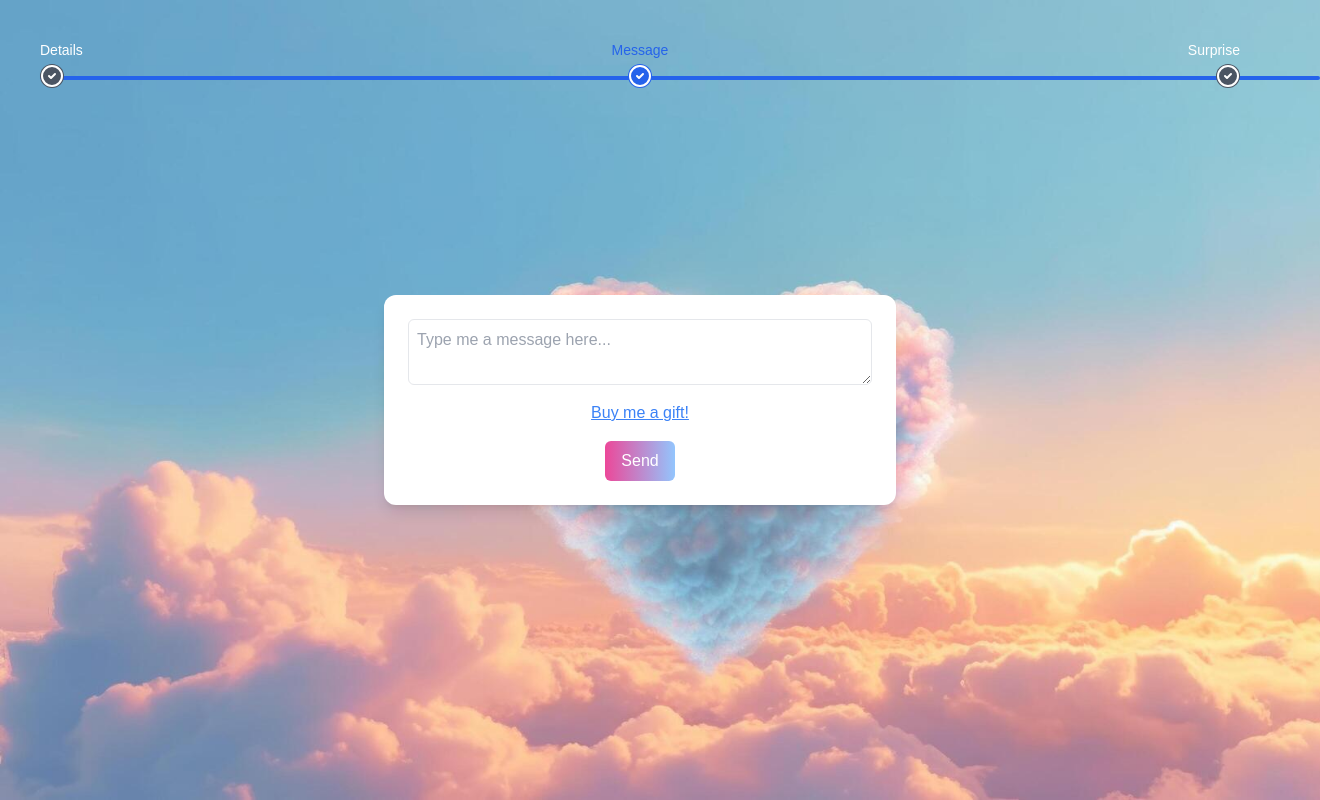
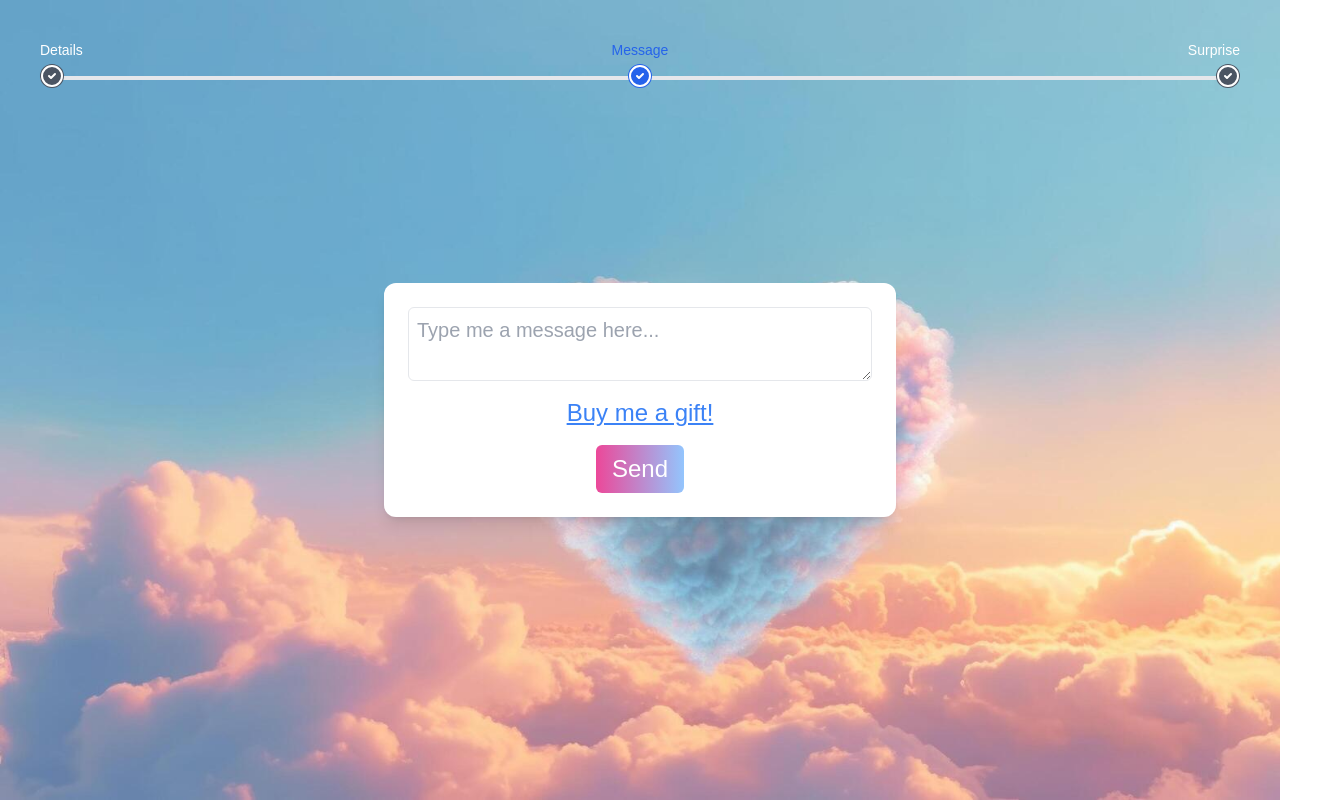
Before and after one commit to dmukaj/cupid, a Next.js app: page /main/message in a window 1280 px wide. Shown: the whole page, 1320 px wide, since content can reach past the window. Built offline with nearby package versions, Linux system fonts and the light colour scheme.

Commit message:
small changes

```diff
--- a/src/app/layout.js
+++ b/src/app/layout.js
@@ -1,7 +1,7 @@
 import { Geist, Geist_Mono } from "next/font/google";
 import "./globals.css";
-import { ProgressBar } from "@/components/ProgressBar";
 import { ProgressProvider } from "@/context/ProgressContext";
+import { MessageProvider } from "@/context/MessageContext";
 
 const geistSans = Geist({
   variable: "--font-geist-sans",
@@ -22,11 +22,13 @@ export default function RootLayout({ children }) {
   return (
     <html lang="en">
       <ProgressProvider>
-        <body
-          className={`${geistSans.variable} ${geistMono.variable} antialiased`}
-        >
-          {children}
-        </body>
+        <MessageProvider>
+          <body
+            className={`${geistSans.variable} ${geistMono.variable} antialiased`}
+          >
+            {children}
+          </body>
+        </MessageProvider>
       </ProgressProvider>
     </html>
   );
--- a/src/app/main/message/Message.jsx
+++ b/src/app/main/message/Message.jsx
@@ -3,13 +3,13 @@
 import React from "react";
 import Link from "next/link";
 import { useState } from "react";
+import { useMessage } from "@/context/MessageContext";
 
 const Message = () => {
-  const [message, setMessage] = useState("");
+  const { message, setMessage } = useMessage("");
   const [clicked, setClicked] = useState(false);
 
   const handleSubmit = (e) => {
-    localStorage.setItem("message", message);
     setClicked(true);
     e.preventDefault();
     console.log(message);
@@ -20,18 +20,18 @@ const Message = () => {
         <div className="flex flex-col items-center w-full gap-4">
           <textarea
             placeholder="Type me a message here..."
-            className="w-full p-2 border rounded-md focus:outline-none focus:ring-2 focus:ring-red-500m cursor-pointer"
+            className="w-full p-2 border rounded-md focus:outline-none focus:ring-2 focus:ring-red-500m cursor-pointer text-md lg:text-lg xl:text-xl"
             value={message}
             onChange={(e) => setMessage(e.target.value)}
           />
           <Link
             href="https://www.amazon.com/"
-            className="text-blue-500 underline"
+            className="text-lg lg:text-xl xl:text-2xl text-blue-500 underline"
           >
             Buy me a gift!
           </Link>
           <button
-            className="bg-gradient-to-r from-pink-500 to-blue-300 text-white px-4 py-2 rounded-md "
+            className="bg-gradient-to-r from-pink-500 to-blue-300 text-white px-4 py-2 rounded-md text-lg lg:text-xl xl:text-2xl "
             type="submit"
             onClick={handleSubmit}
           >
--- a/src/app/main/surprise/page.jsx
+++ b/src/app/main/surprise/page.jsx
@@ -1,11 +1,12 @@
 "use client";
 import FloatingHearts from "@/components/FloatingHeart";
 import Envelope from "./Envelope";
-import { useState, useEffect } from "react";
+import { useState, useEffect, use } from "react";
 import { useProgress } from "@/context/ProgressContext";
+import { useMessage } from "@/context/MessageContext";
 
 const page = () => {
-  const [message, setMessage] = useState(localStorage.getItem("message"));
+  const { message } = useMessage("");
   const { completeStep } = useProgress();
 
   useEffect(() => {
@@ -17,7 +18,7 @@ const page = () => {
       <Envelope />
       <FloatingHearts
         animation={
-          <div key={1} className="text-lg text-white font-semibold">
+          <div key={message} className="text-lg text-white font-semibold">
             {message}
           </div>
         }
--- a/src/components/ProgressBar.jsx
+++ b/src/components/ProgressBar.jsx
@@ -12,11 +12,13 @@ export const ProgressBar = () => {
       <h2 className="sr-only">Steps</h2>
 
       <div className="after:mt-4 after:block after:h-1 after:w-full after:rounded-lg after:bg-gray-200">
-        <div
-          className={`after:absolute after:top-5 after:mt-4 after:block after:h-1 after:w-full after:rounded-lg after:transition-all after:duration-500  ${
-            progress.message && "after:bg-blue-600 after:w-[47%]"
-          } ${progress.surprise && "after:bg-blue-600 after:w-[95%]"} `}
-        ></div>
+        {/* <div
+          className={`after:absolute after:top-5 after:mt-4 after:block after:h-1 after:w-full after:rounded-lg after:transition-all after:duration-500 ${
+            progress.details && "after:bg-blue-600 after:w-[20%]"
+          } ${progress.message && "after:bg-blue-600 after:w-[50%]"} ${
+            progress.surprise && "after:bg-blue-600 after:w-[100%]"
+          } `}
+        ></div> */}
         <ol className="grid grid-cols-3 text-sm font-medium text-gray-500">
           <li
             className={`relative flex justify-start  ${
--- /dev/null
+++ b/src/context/MessageContext.jsx
@@ -0,0 +1,14 @@
+"use client";
+import { createContext, useContext, useState } from "react";
+const MesageContext = createContext();
+export const useMessage = () => useContext(MesageContext);
+
+export const MessageProvider = ({ children }) => {
+  const [message, setMessage] = useState("");
+
+  return (
+    <MesageContext.Provider value={{ message, setMessage }}>
+      {children}
+    </MesageContext.Provider>
+  );
+};
```
